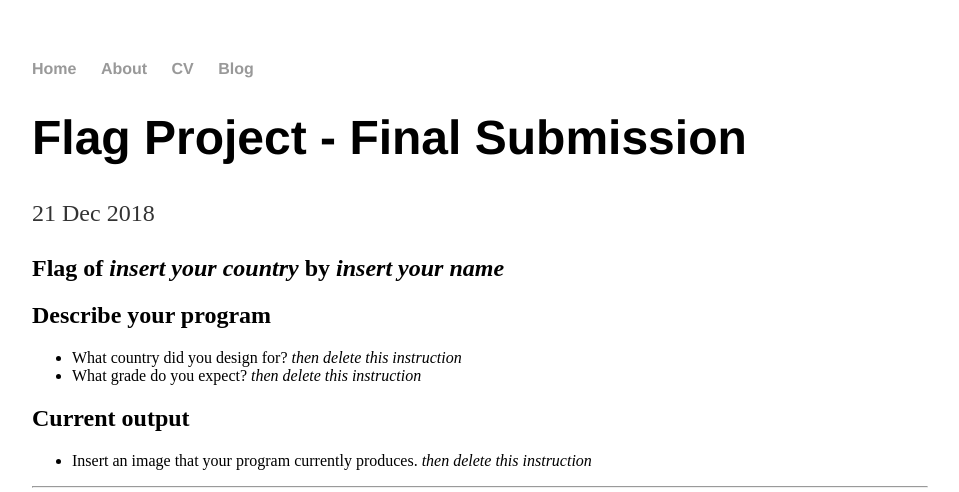
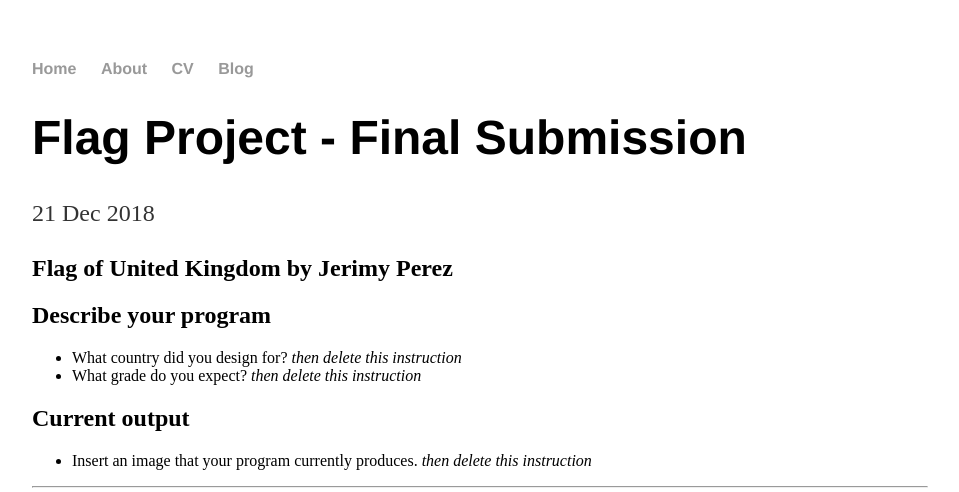
Before and after one commit to Jerimyp1996/Jerimyp1996.github.io, a Jekyll site: the page built from _posts/2018-12-20-weekly-reflection.md, in a window 1280 px wide, cut to the strip 0-492 px from the top of the page. Shown: the whole strip, without its empty margins (160-1119 px from the left). Built offline with Jekyll 4.4.1, drawn with Linux system fonts in a browser that asks for light colours.

Commit message:
Update 2018-12-20-weekly-reflection.md

```diff
--- a/_posts/2018-12-20-weekly-reflection.md
+++ b/_posts/2018-12-20-weekly-reflection.md
@@ -4,7 +4,7 @@ title: "Flag Project - Final Submission"
 date: 2018-12-21
 ---
 
-## Flag of _insert your country_ by _insert your name_
+## Flag of United Kingdom by Jerimy Perez
 
 ## Describe your program
 
```
